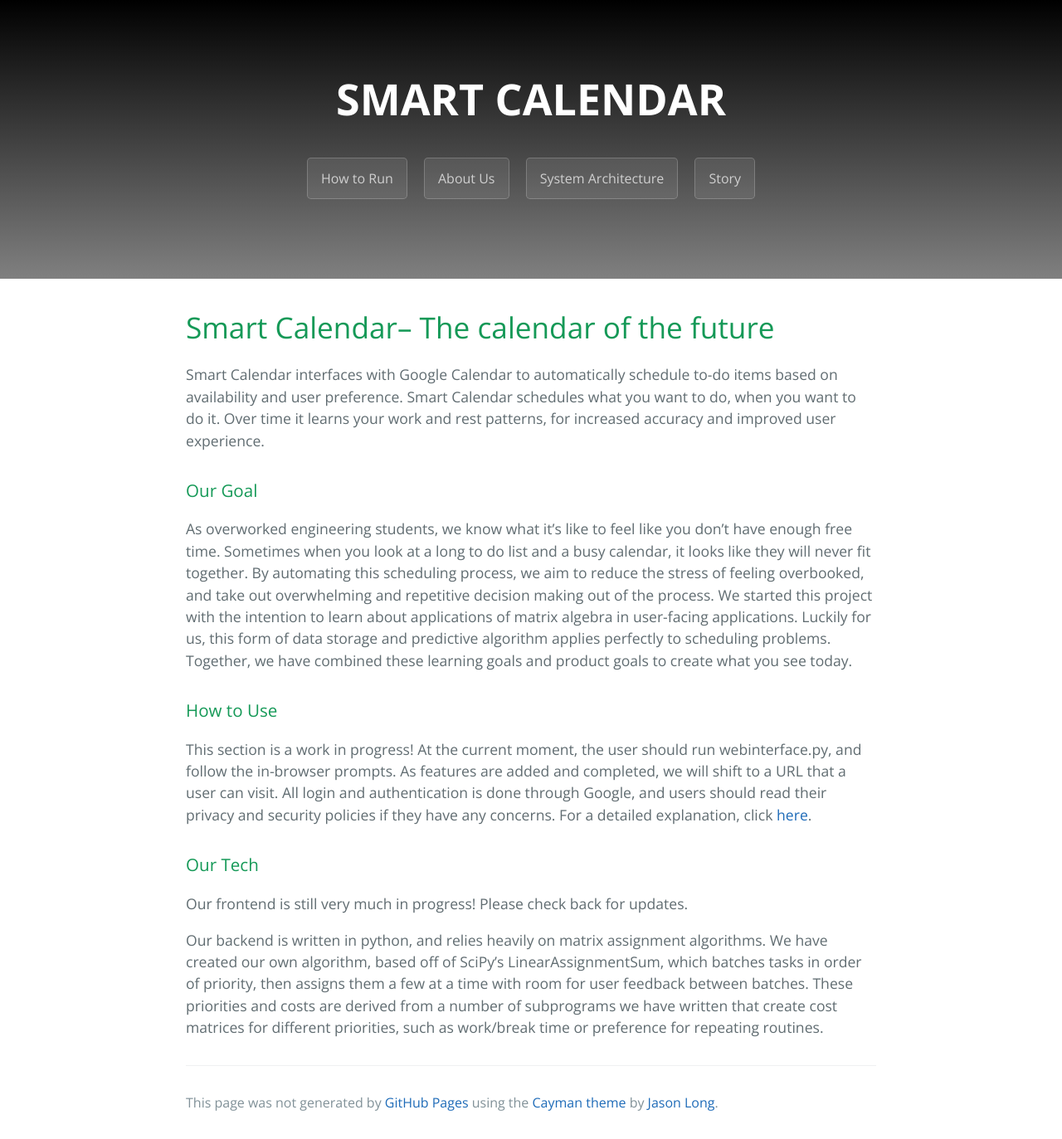
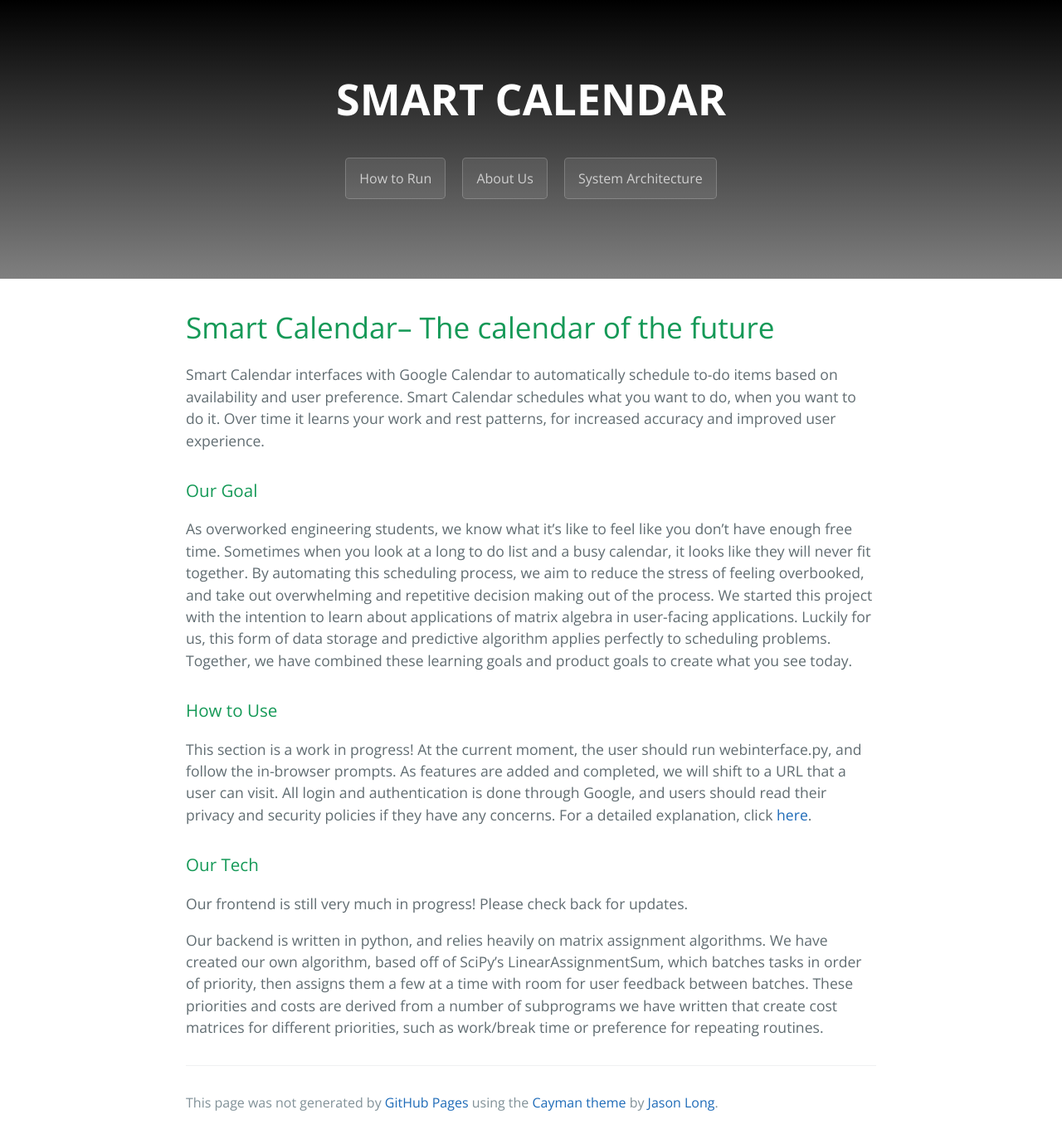
Before and after one commit to jsieving/smart-calendar, a Jekyll site: the page built from index.md, in a window 1280 px wide. Shown: the whole page at 83% size. Built offline with Jekyll 4.4.1, drawn with Linux system fonts in a browser that asks for light colours.

Commit message:
Update template.html
deleted story button

```diff
--- a/_layouts/template.html
+++ b/_layouts/template.html
@@ -16,7 +16,6 @@
       <a href="./howto" class="btn">How to Run</a>
       <a href="./aboutUs" class="btn">About Us</a>
       <a href="./techPage" class="btn">System Architecture</a>
-      <a href="./story" class="btn">Story</a>
     </section>
 
     <section class="main-content">
```
